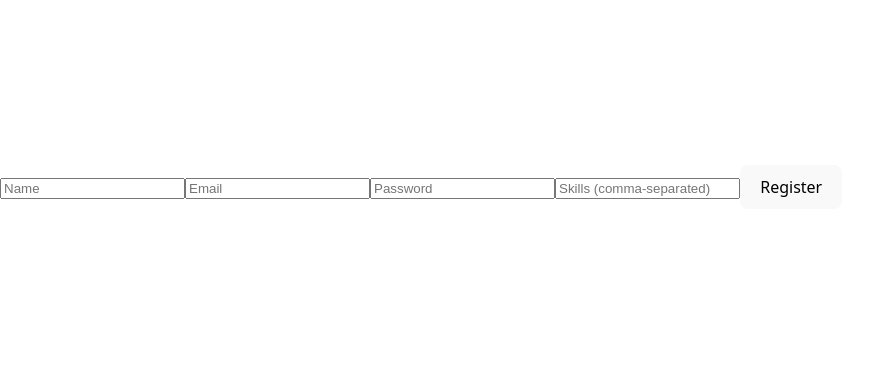
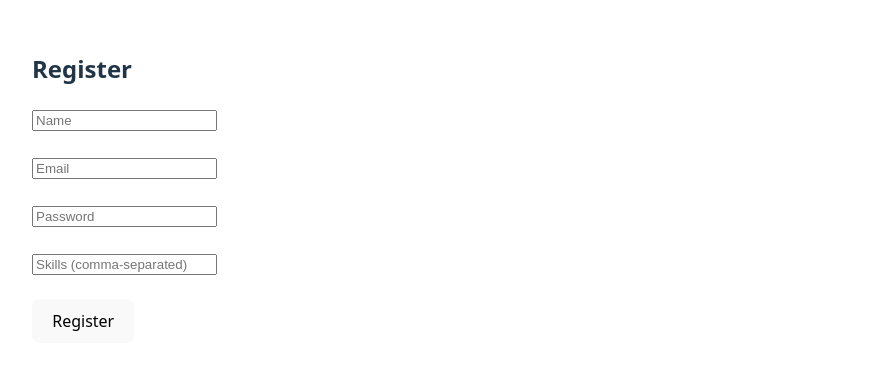
Before and after one commit to HammadMubarik/skill-swap, a React (Vite) app in the folder client/: page /register in a window 1280 px wide. Shown: the part 213-582 px from the top of the page, without its empty margins (0-882 px from the left). Built offline with nearby package versions, Linux system fonts and the light colour scheme.

Commit message:
Login Page Added +  Register Page Changes

```diff
--- a/client/src/pages/Login.jsx
+++ b/client/src/pages/Login.jsx
@@ -0,0 +1,5 @@
+const Login = () => {
+  return <h1>Login Page (placeholder)</h1>
+}
+
+export default Login
--- a/client/src/pages/Register.jsx
+++ b/client/src/pages/Register.jsx
@@ -16,21 +16,24 @@ const Register = () => {
   const handleSubmit = async (e) => {
     e.preventDefault()
     try {
-      const res = await axios.post('/api/auth/register', formData)
-      alert('Registered successfully!')
+      const res = await axios.post('http://localhost:5000/api/auth/register', formData)
+      alert('✅ Registered successfully!')
     } catch (err) {
-      alert('Error: ' + err.response.data.message)
+      alert('❌ Error: ' + (err.response?.data?.message || 'Something went wrong.'))
     }
   }
 
   return (
-    <form onSubmit={handleSubmit}>
-      <input name="name" placeholder="Name" onChange={handleChange} />
-      <input name="email" placeholder="Email" onChange={handleChange} />
-      <input name="password" placeholder="Password" type="password" onChange={handleChange} />
-      <input name="skills" placeholder="Skills (comma-separated)" onChange={handleChange} />
-      <button type="submit">Register</button>
-    </form>
+    <div style={{ padding: '2rem' }}>
+      <h2>Register</h2>
+      <form onSubmit={handleSubmit}>
+        <input name="name" placeholder="Name" onChange={handleChange} required /><br /><br />
+        <input name="email" placeholder="Email" type="email" onChange={handleChange} required /><br /><br />
+        <input name="password" placeholder="Password" type="password" onChange={handleChange} required /><br /><br />
+        <input name="skills" placeholder="Skills (comma-separated)" onChange={handleChange} /><br /><br />
+        <button type="submit">Register</button>
+      </form>
+    </div>
   )
 }
 
```
Also changed, not shown: 1 other file (tests, documents, lock files or other folders).
